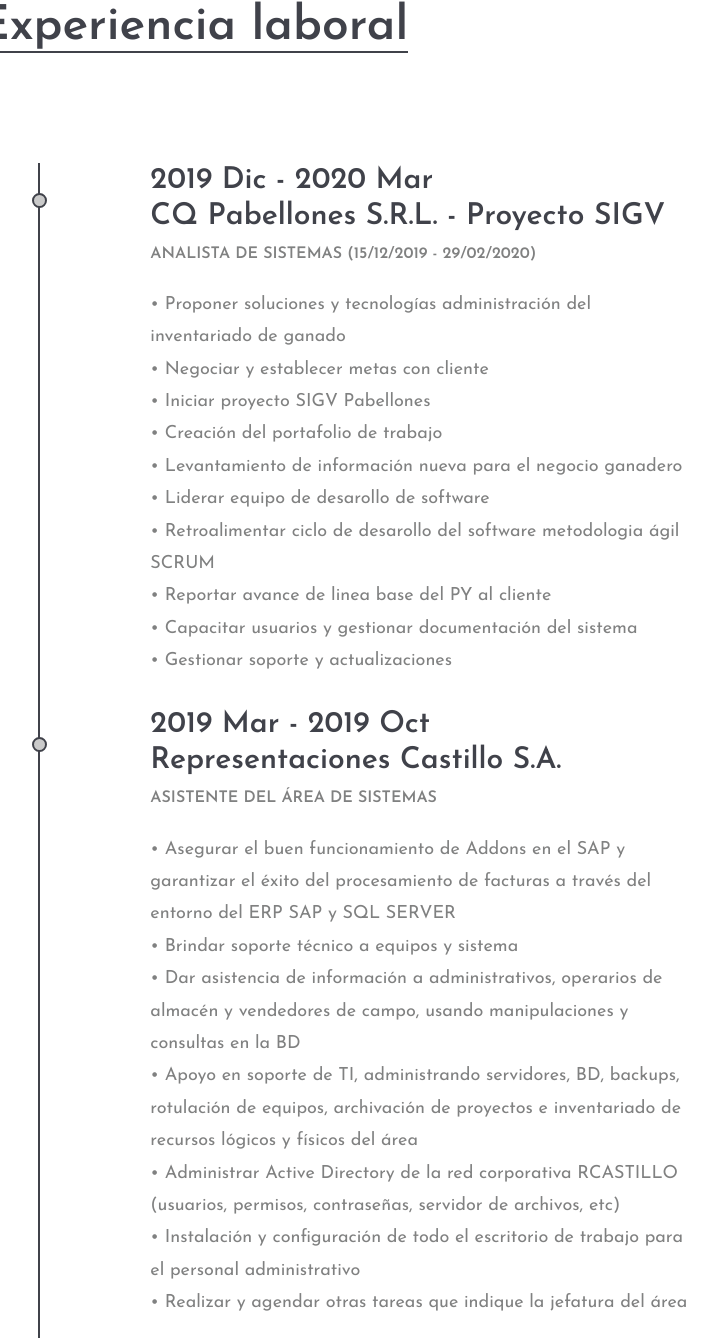
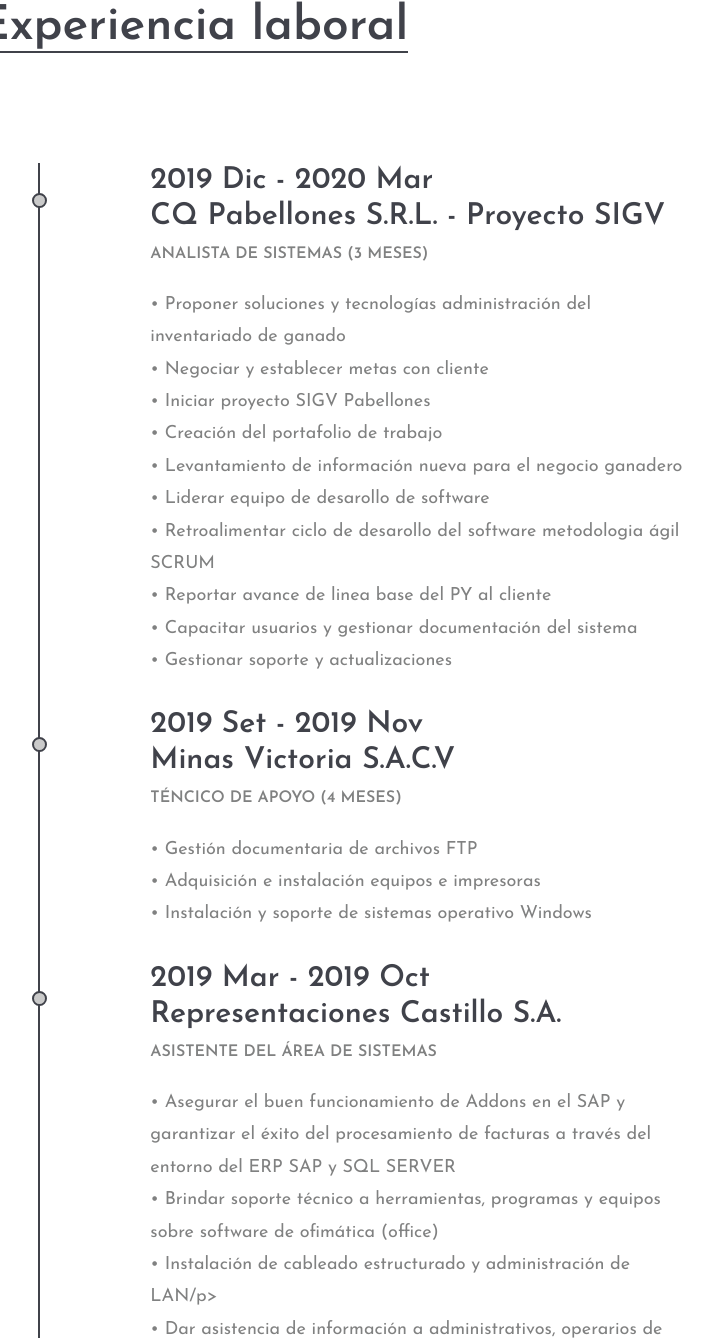
Before and after one commit to joseadolfocq/joseadolfocv, a plain HTML site: page index.html in a window 1280 px wide. Shown: the part 1740-3078 px from the top of the page, without its empty margins (250-963 px from the left). Drawn offline with Linux system fonts and the light colour scheme.

Commit message:
EXP UPDATE
Minas victoria SAC

```diff
--- a/index.html
+++ b/index.html
@@ -121,7 +121,7 @@
 						<li>
 							<h3>2019 Dic - 2020 Mar</h3>
 							<h3>CQ Pabellones S.R.L. - Proyecto SIGV</h3>
-							<h4>ANALISTA DE  SISTEMAS (15/12/2019 - 29/02/2020)</h4>
+							<h4>ANALISTA DE  SISTEMAS (3 meses)</h4>
 							<p>• Proponer soluciones y tecnologías administración del inventariado de ganado</p>
 							<p>• Negociar y establecer metas con cliente</p>
 							<p>• Iniciar proyecto SIGV Pabellones</p>
@@ -133,12 +133,24 @@
 							<p>• Capacitar usuarios y gestionar documentación del sistema</p>
 							<p>• Gestionar soporte y actualizaciones</p>
 						</li>
+
+						<li>
+							<h3>2019 Set - 2019 Nov</h3>
+							<h3>Minas Victoria S.A.C.V</h3>
+							<h4>TÉNCICO DE APOYO (4 MESES)</h4>
+							<p>• Gestión documentaria de archivos FTP</p>
+							<p>• Adquisición e instalación equipos e impresoras</p>
+							<p>• Instalación y soporte de sistemas operativo Windows</p>
+
+						</li>
+
 						<li>
 							<h3>2019 Mar - 2019 Oct</h3>
 							<h3>Representaciones Castillo S.A.</h3>
 							<h4>Asistente del área de Sistemas</h4>
 							<p>• Asegurar el buen funcionamiento de Addons en el SAP y garantizar el éxito del procesamiento de facturas a través del entorno del ERP SAP y SQL SERVER</p>
-							<p>• Brindar soporte técnico a equipos y sistema</p>
+							<p>• Brindar soporte técnico a herramientas, programas y equipos sobre  software de ofimática (office)</p>
+							<p>• Instalación de cableado estructurado y administración de LAN/p>
 							<p>• Dar asistencia de información a administrativos, operarios de almacén y vendedores de campo, usando manipulaciones y consultas en la BD</p>
 							<p>• Apoyo en soporte de TI, administrando servidores, BD, backups, rotulación de  equipos, archivación de proyectos e inventariado de recursos lógicos y físicos del área</p>
 							<p>• Administrar Active Directory de la red corporativa RCASTILLO (usuarios, permisos, contraseñas, servidor de archivos, etc)</p>
```
